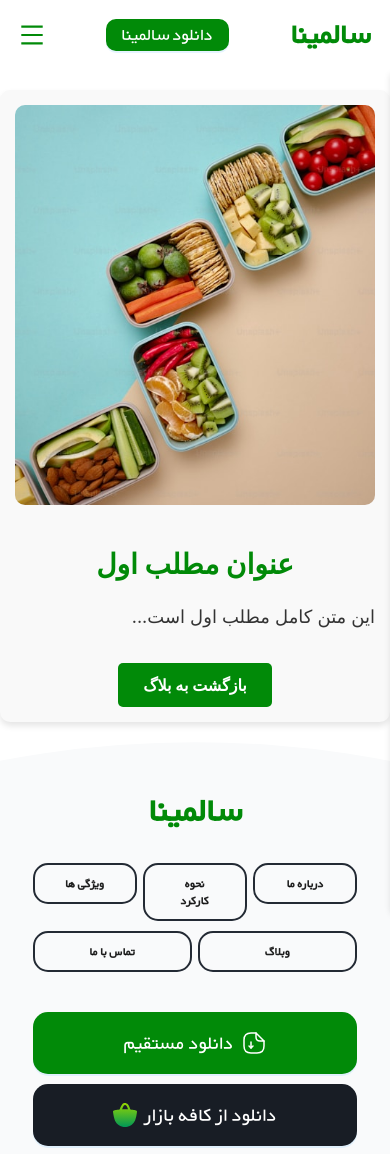
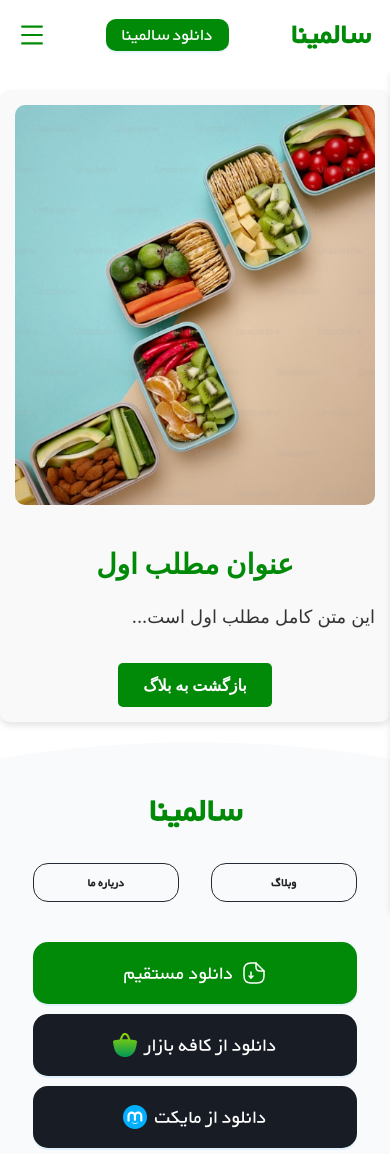
Before and after one commit to alikalatearabi/salemina-main-website, a React (Vite) app: page /blog/1 in a window 390 px wide. Shown: the top 1154 px of the page. Built offline with nearby package versions, Linux system fonts and the light colour scheme.

Commit message:
fix the footer problem

```diff
--- a/src/components/Footer/footer.tsx
+++ b/src/components/Footer/footer.tsx
@@ -6,6 +6,7 @@
 import myketIcon from '../../assets/icons/myket.svg'
 import linkedin from '../../assets/icons/linkedin.svg'
 import instagram from '../../assets/icons/insta.svg'
+import { Link } from 'react-router-dom'
 
 
 export default function footer() {
@@ -15,11 +16,8 @@
         <h1>سالمینا</h1>
       </div>
       <div className='footerLinksWrapper'>
-        <div className='footerLink'>ویژگی ها</div>
-        <div className='footerLink'>نحوه کارکرد</div>
-        <div className='footerLink'>درباره ما</div>
-        <div className='footerLink'>تماس با ما</div>
-        <div className='footerLink'>وبلاگ</div>
+        <Link to="/story" className="footerLink">درباره ما</Link>
+        <Link to="/blog" className="footerLink">وبلاگ</Link>
       </div>
       <div className='footerDownloadLinksWrapper'>
         <Button type="primary" className='directDownload' href="" download>
--- a/src/components/Footer/style.scss
+++ b/src/components/Footer/style.scss
@@ -94,21 +94,12 @@
             width: 90%;
 
             .footerLink {
-                &:nth-child(-n+3) {
-                    width: 32%;
-                }
-
-                &:nth-child(n+4) {
-                    width: 49%;
-                }
-                border: 2px solid #232A34;
-                font-size: 18px;
+                width: 45%;
+                border: 1px solid #232A34;
                 font-weight: bold;
                 margin: 5px 0;
                 text-align: center;
-                border-radius: 15dx;
-
-
+                border-radius: 15px;
             }
         }
 
@@ -146,3 +137,13 @@
     }
 
 }
+
+.footerLink {
+    color: inherit; /* Match the parent text color */
+    text-decoration: none; /* Remove the underline */
+    cursor: pointer;
+
+    &:hover {
+      color: #018A08; /* Change color on hover */
+    }
+  }
```
